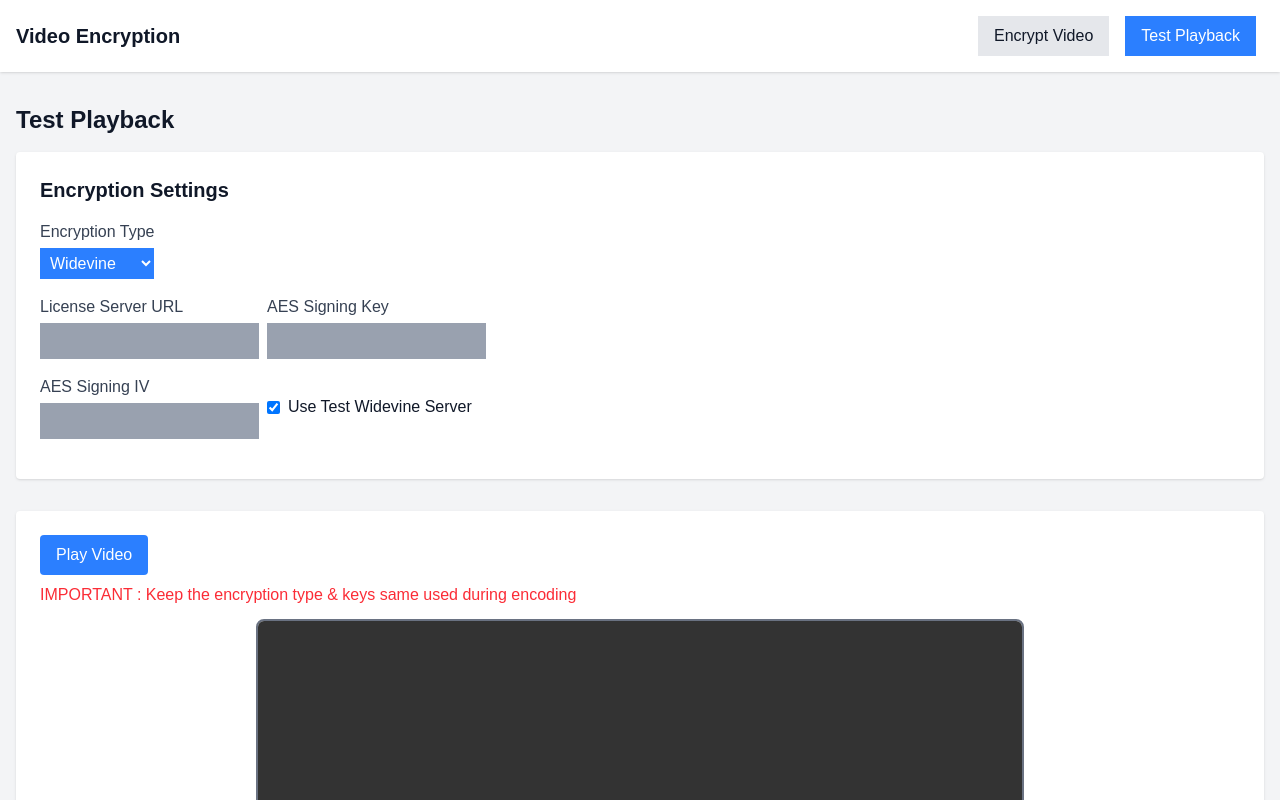
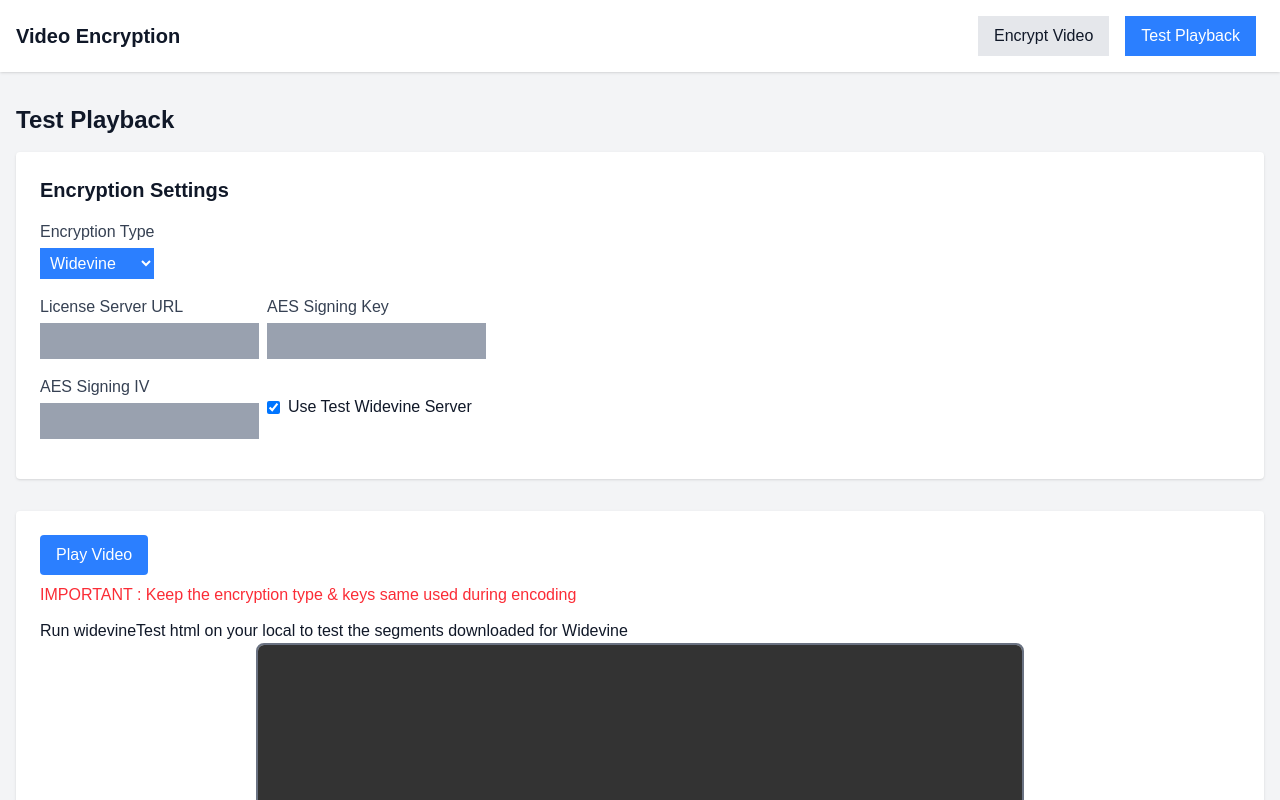
Before and after one commit to karandeepsingh7070/DRM-Encoder, a Next.js app in the folder Client/drm-encoder-player/: page / in a window 1280 px wide. Both pictures are taken after a click on the button "Test Playback". Shown: the top 800 px of the page. Built offline with nearby package versions, Linux system fonts and the light colour scheme.

Commit message:
widevine

```diff
--- a/Client/drm-encoder-player/app/Components/TestPlayback.jsx
+++ b/Client/drm-encoder-player/app/Components/TestPlayback.jsx
@@ -54,6 +54,7 @@ const TestPlayback = ({ encryptionType, setEncryptionType, useTestServer, setUse
             <section className="mb-8 bg-white p-6 rounded shadow">
                 <button className="px-4 py-2 cursor-pointer bg-blue-500 text-white rounded" onClick={initPlayer}>Play Video</button>
                 <h6 className="text-red-500 pt-2 pb-3">IMPORTANT : Keep the encryption type & keys same used during encoding</h6>
+                <p>Run widevineTest html on your local to test the segments downloaded for Widevine</p>
                 <div className="w-full flex flex-col items-center">
                     <video
                         ref={videoRef}
```
